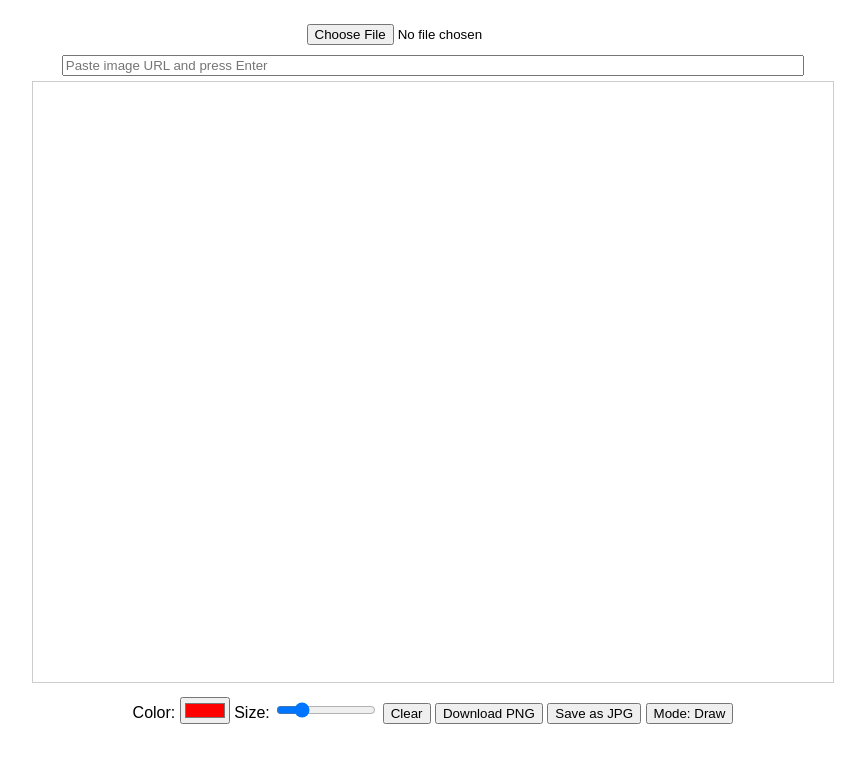
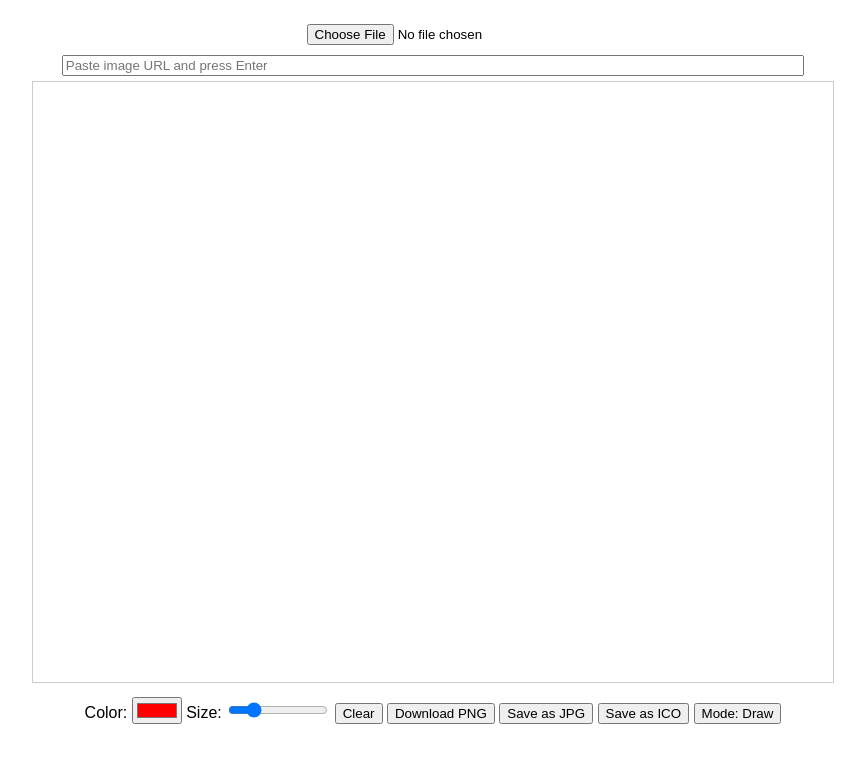
Before and after one commit to JpegPNG823/Picture-and-text-viewer-basic, a plain HTML site: page draw-on-image.html in a window 1280 px wide. Shown: the part 90-852 px from the top of the page, without its empty margins (207-1072 px from the left). Drawn offline with Linux system fonts and the light colour scheme.

Commit message:
Update draw-on-image.html

```diff
--- a/draw-on-image.html
+++ b/draw-on-image.html
@@ -4,6 +4,8 @@
   <meta charset="UTF-8" />
   <title>Draw on Image</title>
   <meta name="viewport" content="width=device-width, initial-scale=1.0" />
+  <!-- Include icojs library -->
+  <script src="https://cdn.jsdelivr.net/npm/icojs/dist/ico.js"></script>
   <style>
     body {
       font-family: sans-serif;
@@ -40,6 +42,7 @@
     <button onclick="clearCanvas()">Clear</button>
     <button onclick="downloadImage()">Download PNG</button>
     <button onclick="saveAsJpg()">Save as JPG</button>
+    <button onclick="saveAsIco()">Save as ICO</button>
   </div>
   <script>
     const canvas = document.getElementById('canvas');
@@ -134,6 +137,29 @@
       link.href = dataURL;
       link.download = 'drawing.jpg';
       link.click();
+    }
+
+    // Save as ICO function
+    function saveAsIco() {
+      const dataURL = canvas.toDataURL('image/png'); // ICO uses PNG
+      fetch(dataURL)
+        .then(res => res.arrayBuffer())
+        .then(buffer => {
+          icojs
+            .encode(
+              [{ width: 64, height: 64, data: new Uint8Array(buffer) }],
+              { sizes: [64] }
+            )
+            .then(icoBuffer => {
+              const blob = new Blob([icoBuffer], { type: 'image/x-icon' });
+              const url = URL.createObjectURL(blob);
+              const a = document.createElement('a');
+              a.href = url;
+              a.download = 'icon.ico';
+              a.click();
+              URL.revokeObjectURL(url);
+            });
+        });
     }
 
     // Load image from file
```
